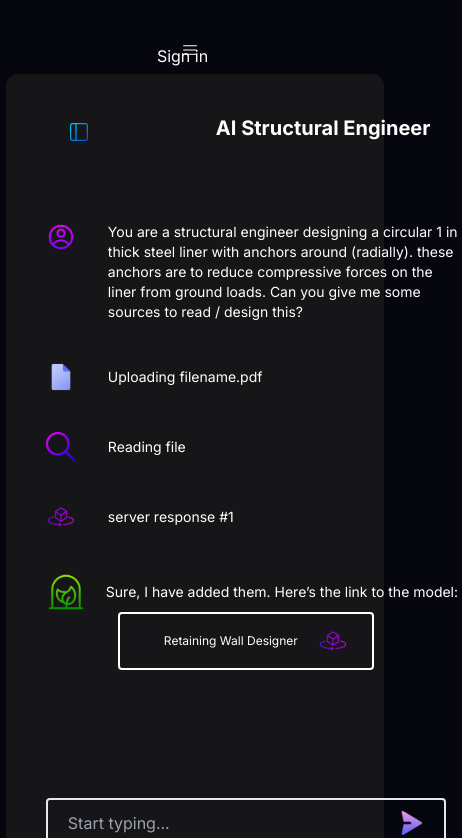
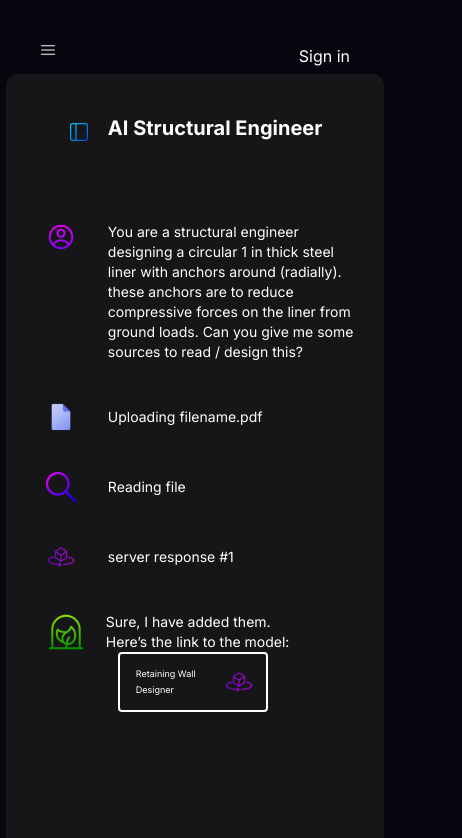
Before and after one commit to Huzaifa134/api_integration, a Next.js app: page / in a window 390 px wide. Shown: the top 838 px of the page, 462 px wide, since content can reach past the window. Built offline with nearby package versions, Linux system fonts and the light colour scheme.

Commit message:
responsive issues

```diff
--- a/src/app/Header/page.jsx
+++ b/src/app/Header/page.jsx
@@ -42,7 +42,7 @@ const Header = () => {
           height={18}
           className="mt-12 ml-16"
         />
-        <h2 className=" mt-10  md:ml-96 text-xl font-bold sm:ml-60 max-[690px]:ml-32">
+        <h2 className=" mt-10  md:ml-96 text-xl font-bold sm:ml-60 max-[488px]:ml-5 max-[690px]:ml-32">
           AI{" "}
           <span
             style={{
@@ -57,7 +57,7 @@ const Header = () => {
       <div className="mt-20 ml-32 flex flex-col gap-y-10 text-sm sm:ml-20 max-[690px]:ml-10">
         <div className="flex  items-start">
           <Image src={profile} alt="profile" height={30} width={30} />
-          <p className="ml-8 w-96">
+          <p className="ml-8 w-96  max-[483px]:w-[250px]">
             You are a structural engineer designing a circular 1 in thick steel
             liner with anchors around (radially). these anchors are to reduce
             compressive forces on the liner from ground loads. Can you give me
@@ -80,7 +80,7 @@ const Header = () => {
           <p className="ml-8">server response #1</p>
         </div>
 
-        <div className="flex items-center">
+        <div className="flex items-center max-[483px]:w-[250px]">
           <Image src={plant} alt="book" height={40} width={40} />
           <p className="ml-5">
             Sure, I have added them. Here’s the link to the model:
@@ -88,17 +88,17 @@ const Header = () => {
         </div>
       </div>
 
-      <div className="flex justify-center items-center rounded border-2 border-white w-64 p-3 ml-48 max-[640px]:ml-28">
-        <p className="ml-5 mr-5 text-xs">Retaining Wall Designer </p>
+      <div className=" max-[393px]:w-[150px] flex justify-center items-center rounded border-2 border-white w-64 p-3 ml-48 max-[640px]:ml-28">
+        <p className=" max-[393px]:text-[9px] max-[393px]:ml-1 ml-5 mr-5 text-xs">Retaining Wall Designer </p>
         <Image src={db} alt="book" height={30} width={30} />
       </div>
 
       <div className="flex  flex-col mt-32 pb-32 lg:ml-32 sm:ml-10  justify-center ">
-        <form action="" className="flex border-2 rounded w-[600px] max-[690px]:w-[400px] max-[690px]:ml-10 h-[50px] ">
+        <form action="" className="flex border-2 rounded max-[469px]:w-[250px] sm:w-[600px] max-[690px]:w-[400px] max-[690px]:ml-10 h-[50px] ">
           <input
             placeholder="Start typing..."
             type="text"
-            className="bg-transparent md:w-[550px] sm:w-[355px]  max-[690px]:w-[350px]   p-5  border-0 focus:outline-none "
+            className="bg-transparent md:w-[550px] sm:w-[355px] max-[469px]:w-[200px] max-[690px]:w-[350px]   p-5  border-0 focus:outline-none "
             value={apiData}
             onChange={(e) => setApiData(e.target.value)}
 
--- a/src/app/Nav/page.jsx
+++ b/src/app/Nav/page.jsx
@@ -11,8 +11,8 @@ import {
 
 const Nav = () => {
   return (
-    <div className="mb-10 text-white w-[97%]  " style={{margin:"10px auto"}}>
-      <nav className="flex   ml-44 mt-10 ">
+    <div className="mb-10 text-white w-[97%] max-[570px]:w-[100%] " style={{margin:"10px auto"}}>
+      <nav className="flex   ml-44 mt-10 max-[570px]:ml-10">
         <ul className="lg:flex gap-x-20 hidden">
           <li>
 
@@ -70,7 +70,7 @@ const Nav = () => {
         </div>
       </nav>
 
-      <div className="mr-44 mt-[-20px]" style={{float:"right"}}>
+      <div className="mr-44 max-[570px]:mr-10 mt-[-20px]" style={{float:"right"}}>
 
 
 
```
